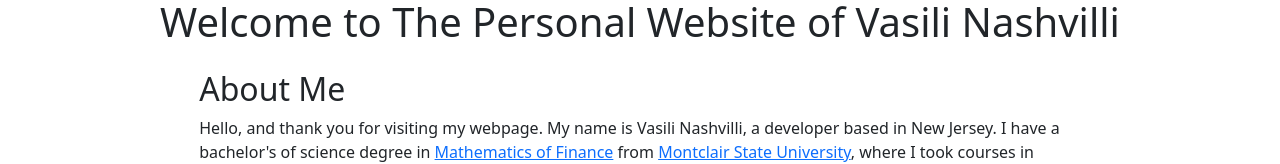
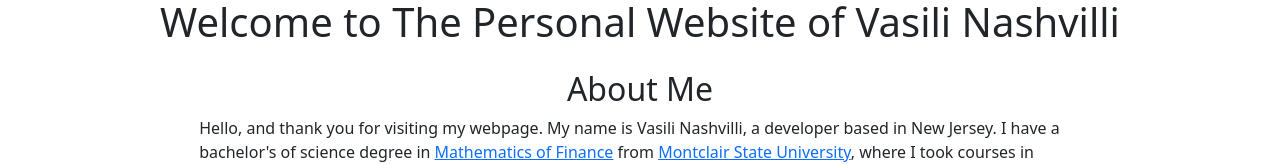
Before and after one commit to Vasili2797/Personal_Website, a React (Create React App) app in the folder React-Personal-Website/personal-website/: page / in a window 1280 px wide. Shown: the part 374-538 px from the top of the page. Built offline with nearby package versions, Linux system fonts and the light colour scheme.

Commit message:
changed the h2 classname to text-center

```diff
--- a/React-Personal-Website/personal-website/src/Pages/About.js
+++ b/React-Personal-Website/personal-website/src/Pages/About.js
@@ -15,7 +15,7 @@ const standardPanel = (contentVariable) => {
 const aboutMeSection = () => {
   const componentContent = (
     <>
-      <h2>About Me</h2>
+      <h2 className="text-center">About Me</h2>
       <p id="first_paragraph">
         Hello, and thank you for visiting my webpage. My name is Vasili
         Nashvilli, a developer based in New Jersey. I have a bachelor's of
```
